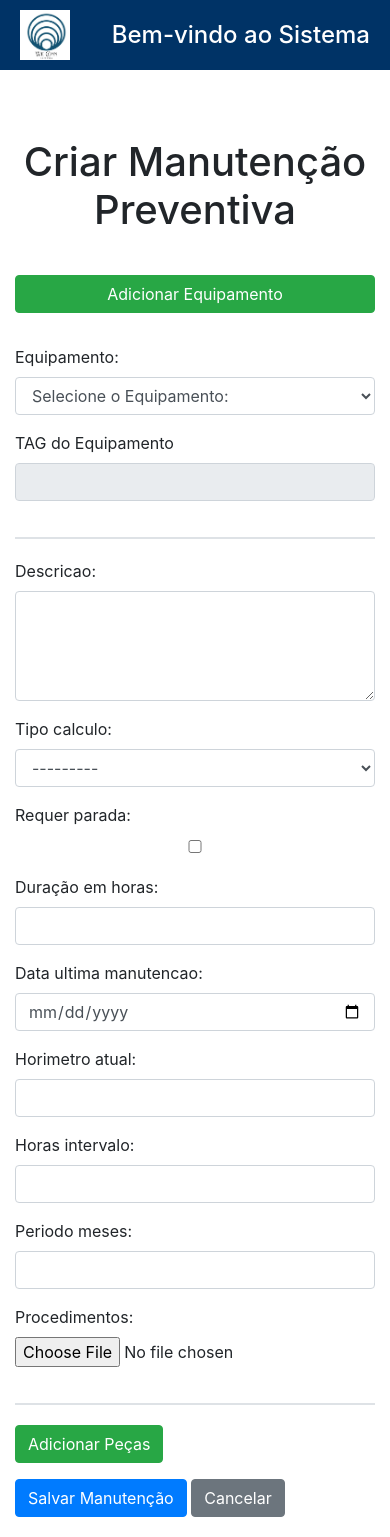
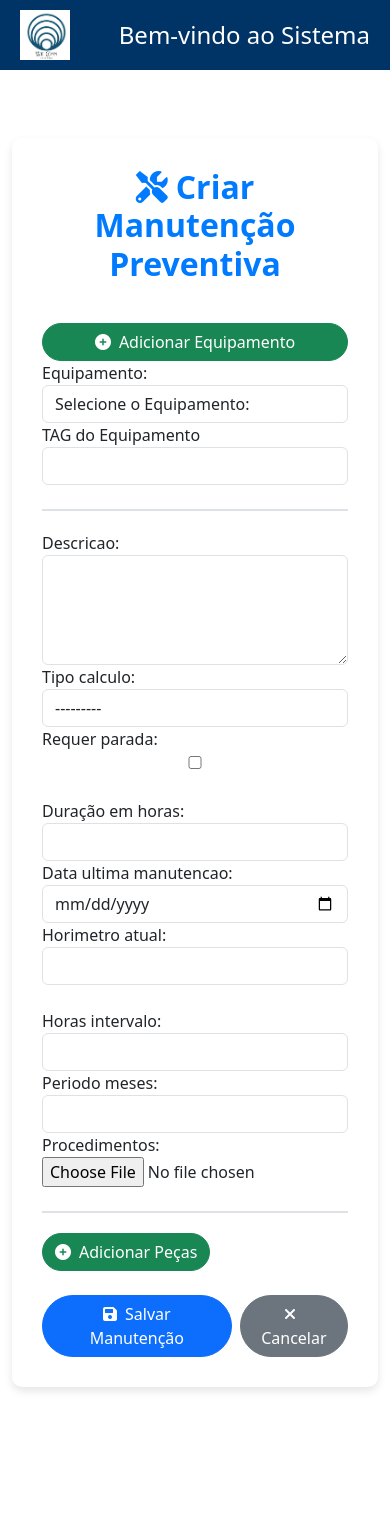
Before and after one commit to AlcedirFinkler/cliente1, a Django app: page /manutencoes/criar/ in a window 390 px wide. After the commit the page ends 1391 px from the top, so only its background shows below. Run offline with Django 5.2, Linux system fonts and the light colour scheme; the visitor is signed in with stand-in values (Sample User, id 1); data that the repository does not hold is empty; some libraries are stand-ins or nearby versions.

Commit message:
atualizado front-end de manutenções preventivas
criar manutenção e editar manutenção tiveram seus front-end renovados, com algumas mudanças de ícones/textos.
Responsividade foi revista e está de acordo também.

```diff
--- a/GestaoPrev/forms.py
+++ b/GestaoPrev/forms.py
@@ -62,4 +62,3 @@
         self.fields['equipamento'].required = True
         self.fields['descricao'].required = True
         self.fields['tipo_calculo'].required = True
-        self.fields['requer_parada'].required = True
--- a/GestaoPrev/templates/criar_manutencao.html
+++ b/GestaoPrev/templates/criar_manutencao.html
@@ -1,64 +1,90 @@
 {% extends 'base.html' %}
 {% load static %}
-{% block title %}GESTOR - Gestão de man. preventivas{% endblock %}
+{% block title %}GESTOR - Gestão de Manutenções Preventivas{% endblock %}
 {% block content %}
 
-<!-- Include Bootstrap CSS -->
-<link href="https://stackpath.bootstrapcdn.com/bootstrap/4.5.2/css/bootstrap.min.css" rel="stylesheet">
+<link href="https://cdn.jsdelivr.net/npm/bootstrap@5.3.0/dist/css/bootstrap.min.css" rel="stylesheet">
+<link href="https://cdnjs.cloudflare.com/ajax/libs/font-awesome/6.0.0-beta3/css/all.min.css" rel="stylesheet">
 
 <style>
-    .form-container .actions {
-        display: flex;
-        align-items: flex-start;
-        height: 5vh;
+    .form-container {
+        background-color: #ffffff;
+        padding: 30px;
+        border-radius: 10px;
+        box-shadow: 0 4px 8px rgba(0, 0, 0, 0.1);
     }
-    .form-container .action-link {
+    .form-container h1 {
+        font-size: 2rem;
+        font-weight: bold;
         margin-bottom: 20px;
-    }
-    .form-container table {
-        width: 100%;
-    }
-    .form-container table td, .form-container table th {
-        border: none;
-    }
-    .selected-fornecedor {
-        background-color: #d9edf7;
-        font-weight: bold;
-    }
-    .hidden-table {
-        display: none;
-    }
-    .visible-table {
-        display: table;
+        color: #007bff;
     }
     .divider {
         border-top: 2px solid #dee2e6;
         margin: 20px 0;
     }
+    .btn-primary, .btn-success, .btn-secondary {
+        border-radius: 50px;
+    }
+    .modal-header {
+        background-color: #007bff;
+        color: #ffffff;
+    }
+    .modal-title {
+        font-size: 1.5rem;
+    }
+    .list-group-item {
+        cursor: pointer;
+    }
+    .list-group-item:hover {
+        background-color: #f8f9fa;
+    }
+    .selected-equipment, .selected-part {
+        background-color: #d1e7dd;
+        font-weight: bold;
+    }
+    .selected-part-item {
+        background-color: #f8f9fa;
+        padding: 10px;
+        border-radius: 5px;
+        margin-bottom: 10px;
+        display: flex;
+        justify-content: space-between;
+        align-items: center;
+    }
+    .remove-part {
+        color: #dc3545;
+        cursor: pointer;
+        font-weight: bold;
+    }
+    .remove-part:hover {
+        text-decoration: underline;
+    }
 </style>
 
-<div class="container mt-5 form-container">
-    <h1 class="text-center">Criar Manutenção Preventiva</h1>
+<div class="container mt-5">
+    <div class="form-container">
+        <h1 class="text-center"><i class="fas fa-tools me-2"></i>Criar Manutenção Preventiva</h1>
 
         <form method="post" enctype="multipart/form-data" id="manutencaoForm">
             {% csrf_token %}
             <input type="hidden" name="equipamento" id="equipamento-hidden" value="">
             <input type="hidden" name="pecas_quantidade" id="pecas-quantidade-hidden" value="">
 
-        <div class="form-row">
-            <div class="form-group col-md-4" style="padding-top: 33px;">
-                <button type="button" class="btn btn-success mb-3 w-100" data-bs-toggle="modal" data-bs-target="#equipmentModal">
-                    Adicionar Equipamento
+            <div class="row mb-4">
+                <div class="col-md-4">
+                    <button type="button" class="btn btn-success w-100" data-bs-toggle="modal" data-bs-target="#equipmentModal" style="margin-top: 20px;">
+                        <i class="fas fa-plus-circle me-2"></i>Adicionar Equipamento
                     </button>
                 </div>
-            <div class="form-group col-md-4">
+                <div class="col-md-4">
                     {{ form.equipamento.label_tag }}
                     {{ form.equipamento }}
                     {% if form.equipamento.errors %}
-                    <div class="error-message">{{ form.equipamento.errors }}</div>
+                        <div class="text-danger small">{{ form.equipamento.errors }}</div>
                     {% endif %}
                 </div>
-            <div class="form-group col-md-4">
+                <div class="col-md-4">
                     <label for="equipamento-tag">TAG do Equipamento</label>
                     <input type="text" id="equipamento-tag" class="form-control" readonly>
                 </div>
@@ -66,96 +92,95 @@
 
             <div class="divider"></div>
 
-        <div style="display: none;">
-            {{ form.pecas }}
-        </div>
-
-        <div class="form-row">
-            <div class="form-group col-md-4">
+            <div class="row mb-4">
+                <div class="col-md-4">
                     {{ form.descricao.label_tag }}
                     {{ form.descricao }}
                     {% if form.descricao.errors %}
-                    <div class="error-message">{{ form.descricao.errors }}</div>
+                        <div class="text-danger small">{{ form.descricao.errors }}</div>
                     {% endif %}
                 </div>
-            <div class="form-group col-md-4">
+                <div class="col-md-4">
                     {{ form.tipo_calculo.label_tag }}
                     {{ form.tipo_calculo }}
                     {% if form.tipo_calculo.errors %}
-                    <div class="error-message">{{ form.tipo_calculo.errors }}</div>
+                        <div class="text-danger small">{{ form.tipo_calculo.errors }}</div>
                     {% endif %}
                 </div>
-            <div class="form-group col-md-4">
+                <div class="col-md-4">
                     {{ form.requer_parada.label_tag }}
                     {{ form.requer_parada }}
                     {% if form.requer_parada.errors %}
-                    <div class="error-message">{{ form.requer_parada.errors }}</div>
+                        <div class="text-danger small">{{ form.requer_parada.errors }}</div>
                     {% endif %}
                 </div>
             </div>
 
-        <div class="form-row">
-            <div class="form-group col-md-4">
+            <div class="row mb-4">
+                <div class="col-md-4">
                     {{ form.duracao_estimada.label_tag }}
                     {{ form.duracao_estimada }}
                     {% if form.duracao_estimada.errors %}
-                    <div class="error-message">{{ form.duracao_estimada.errors }}</div>
+                        <div class="text-danger small">{{ form.duracao_estimada.errors }}</div>
                     {% endif %}
                 </div>
-            <div class="form-group col-md-4">
+                <div class="col-md-4">
                     {{ form.data_ultima_manutencao.label_tag }}
                     {{ form.data_ultima_manutencao }}
                     {% if form.data_ultima_manutencao.errors %}
-                    <div class="error-message">{{ form.data_ultima_manutencao.errors }}</div>
+                        <div class="text-danger small">{{ form.data_ultima_manutencao.errors }}</div>
                     {% endif %}
                 </div>
-            <div class="form-group col-md-4">
+                <div class="col-md-4">
                     {{ form.horimetro_atual.label_tag }}
                     {{ form.horimetro_atual }}
                     {% if form.horimetro_atual.errors %}
-                    <div class="error-message">{{ form.horimetro_atual.errors }}</div>
+                        <div class="text-danger small">{{ form.horimetro_atual.errors }}</div>
                     {% endif %}
                 </div>
             </div>
 
-        <div class="form-row">
-            <div class="form-group col-md-4">
+            <div class="row mb-4">
+                <div class="col-md-4">
                     {{ form.horas_intervalo.label_tag }}
                     {{ form.horas_intervalo }}
                     {% if form.horas_intervalo.errors %}
-                    <div class="error-message">{{ form.horas_intervalo.errors }}</div>
+                        <div class="text-danger small">{{ form.horas_intervalo.errors }}</div>
                     {% endif %}
                 </div>
-            <div class="form-group col-md-4">
+                <div class="col-md-4">
                     {{ form.periodo_meses.label_tag }}
                     {{ form.periodo_meses }}
                     {% if form.periodo_meses.errors %}
-                    <div class="error-message">{{ form.periodo_meses.errors }}</div>
+                        <div class="text-danger small">{{ form.periodo_meses.errors }}</div>
                     {% endif %}
                 </div>
-            <div class="form-group col-md-4">
+                <div class="col-md-4">
                     {{ form.procedimentos.label_tag }}
                     {{ form.procedimentos }}
                     {% if form.procedimentos.errors %}
-                    <div class="error-message">{{ form.procedimentos.errors }}</div>
+                        <div class="text-danger small">{{ form.procedimentos.errors }}</div>
                     {% endif %}
                 </div>
             </div>
 
             <div class="divider"></div>
 
-        <div class="form-group">
+            <div class="mb-4">
                 <button type="button" class="btn btn-success" data-bs-toggle="modal" data-bs-target="#partsModal">
-                Adicionar Peças
+                    <i class="fas fa-plus-circle me-2"></i>Adicionar Peças
                 </button>
-            <div id="selected-parts-container">
-                <!-- As peças selecionadas serão exibidas aqui -->
+                <div id="selected-parts-container" class="mt-3">
+                    <!-- partes selecionadas vão estar aqui -->
                 </div>
             </div>
 
-        <button type="submit" class="btn btn-primary">Salvar Manutenção</button>
-        <a href="{% url 'listar_manutencoes' %}" class="btn btn-secondary">Cancelar</a>
+            <div class="d-flex justify-content-end">
+                <button type="submit" class="btn btn-primary me-2"><i class="fas fa-save me-2"></i>Salvar Manutenção</button>
+                <a href="{% url 'listar_manutencoes' %}" class="btn btn-secondary"><i class="fas fa-times me-2"></i>Cancelar</a>
+            </div>
         </form>
+    </div>
 </div>
 
 <!-- Modal de Seleção de Equipamentos -->
@@ -163,7 +188,7 @@
     <div class="modal-dialog modal-lg">
         <div class="modal-content">
             <div class="modal-header">
-                <h5 class="modal-title" id="equipmentModalLabel">Selecionar Equipamento</h5>
+                <h5 class="modal-title" id="equipmentModalLabel"><i class="fas fa-cogs me-2"></i>Selecionar Equipamento</h5>
                 <button type="button" class="btn-close" data-bs-dismiss="modal" aria-label="Close"></button>
             </div>
             <div class="modal-body">
@@ -192,7 +217,7 @@
     <div class="modal-dialog modal-lg">
         <div class="modal-content">
             <div class="modal-header">
-                <h5 class="modal-title" id="partsModalLabel">Selecionar Peças</h5>
+                <h5 class="modal-title" id="partsModalLabel"><i class="fas fa-cube me-2"></i>Selecionar Peças</h5>
                 <button type="button" class="btn-close" data-bs-dismiss="modal" aria-label="Close"></button>
             </div>
             <div class="modal-body">
@@ -203,7 +228,7 @@
                         data-id="{{ peca.id }}"
                         data-descricao="{{ peca.descricao }}">
                         {{ peca.descricao }}
-                        <div class="quantity-input">
+                        <div class="quantity-input mt-2">
                             <input type="number" class="form-control part-quantity"
                                    min="1" value="1" style="width: 100px;">
                         </div>
```
Also changed, not shown: GestaoPrev/templates/editar_manutencao.html (+78 -66 lines). Lines whose indentation alone changed are shown as unchanged.
